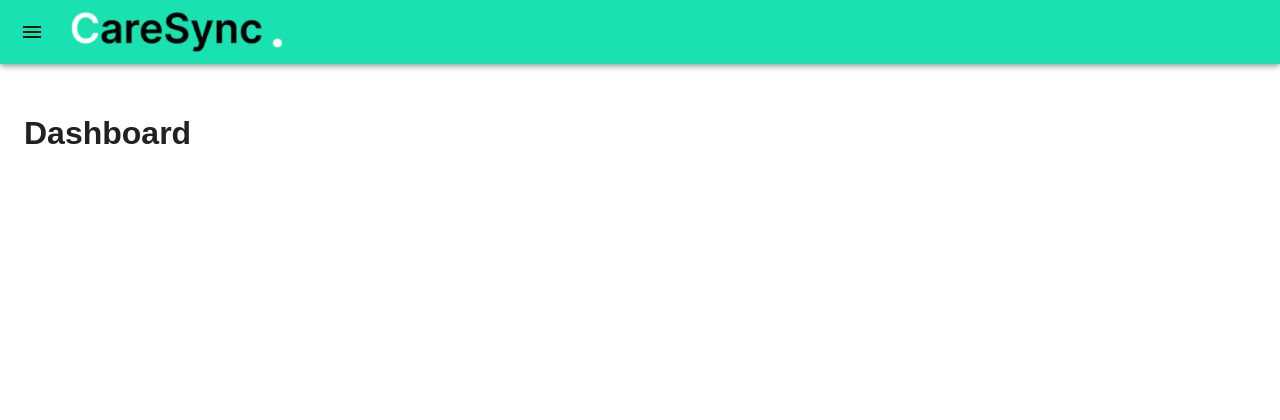
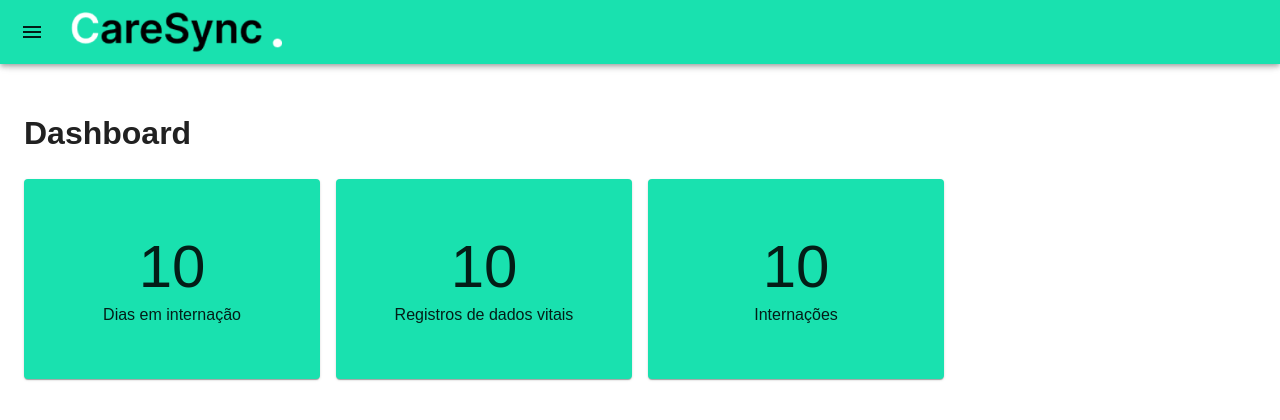
Before and after one commit to DeboraBorgesDev/careSync, a React (Create React App) app: page /paciente/1/dashboard in a window 1280 px wide. Shown: the top 420 px of the page. Built offline with nearby package versions, Linux system fonts and the light colour scheme.

Commit message:
criação do dashboard de paciente

```diff
--- /dev/null
+++ b/src/screens/Paciente/Dashboard/content.tsx
@@ -0,0 +1,43 @@
+import React from 'react';
+import { Card, Grid, Typography } from '@mui/material';
+import { useStyles } from './styles';
+
+const Content: React.FC = () => {
+    const classes = useStyles();
+    return (
+        <Grid container spacing={2}>
+          <Grid item xs={12} sm={3}>
+            <Card className={classes.card} style={{backgroundColor: '#19e1af'}}>
+              <Typography variant="h2" align="center">
+                10
+              </Typography>
+              <Typography align="center">
+                Dias em internação
+              </Typography>
+            </Card>
+          </Grid>
+          <Grid item xs={12} sm={3}>
+            <Card className={classes.card} style={{backgroundColor: '#19e1af'}}>
+              <Typography variant="h2" align="center">
+                10
+              </Typography>
+              <Typography align="center">
+                Registros de dados vitais
+              </Typography>
+            </Card>
+          </Grid>
+          <Grid item xs={12} sm={3}>
+            <Card className={classes.card} style={{backgroundColor: '#19e1af'}}>
+              <Typography variant="h2" align="center">
+                10
+              </Typography>
+              <Typography align="center">
+                Internações
+              </Typography>
+            </Card>
+          </Grid>
+        </Grid>
+      );
+    };
+
+export default Content;
--- a/src/screens/Paciente/Dashboard/index.tsx
+++ b/src/screens/Paciente/Dashboard/index.tsx
@@ -1,10 +1,14 @@
 import React from 'react';
 import { Grid } from '@mui/material';
+import Content from './content';
 
 const DashboardPacientePage: React.FC = () => {
   return (
     <Grid container>
       <h1>Dashboard</h1>
+      <Grid item xs={12}>
+        <Content/>
+      </Grid>
     </Grid>
   );
 };
--- /dev/null
+++ b/src/screens/Paciente/Dashboard/styles.ts
@@ -0,0 +1,16 @@
+import { Theme } from "@mui/material";
+import { createStyles, makeStyles } from "@mui/styles";
+
+export const useStyles = makeStyles((theme: Theme) =>
+    createStyles({
+        card: {
+            minHeight: '200px',
+            minWidth: '200px',
+            display: 'flex',
+            flexDirection: 'column',
+            justifyContent: 'center',
+            alignItems: 'center',
+            padding: theme.spacing(3)
+        },
+    })
+);
```
